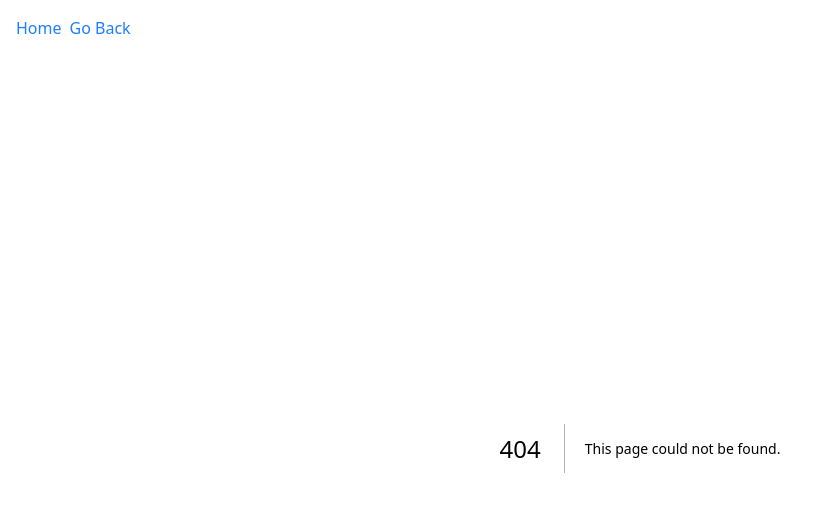
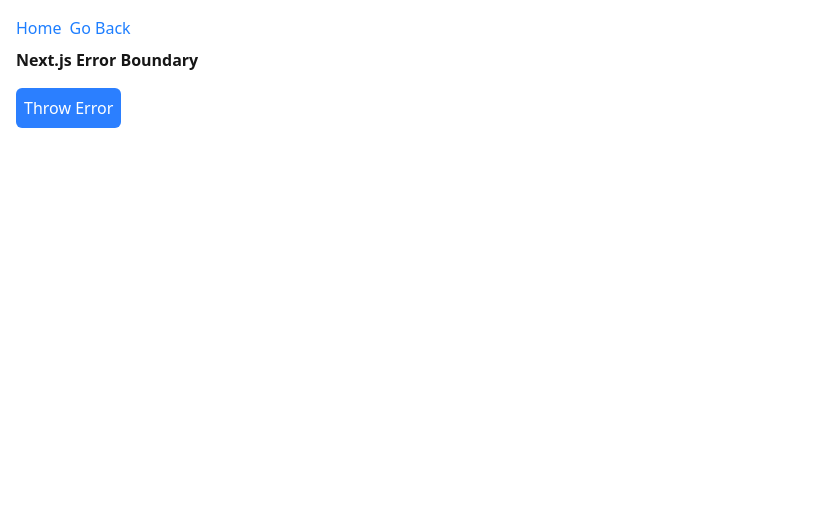
Before and after one commit to emanuelefavero/react-typescript, a Next.js app: page /error-boundaries/nextjs-error-boundary in a window 1280 px wide. Before the commit this address had no page. Shown: the top 512 px of the page, without its empty margins (0-827 px from the left). Built offline with nearby package versions, Linux system fonts and the light colour scheme.

Commit message:
feat: add /error-boundaries/nextjs-error-boundary

```diff
--- /dev/null
+++ b/src/app/error-boundaries/nextjs-error-boundary/BuggyComponent.tsx
@@ -0,0 +1,26 @@
+'use client'
+
+import Button from '@/components/shared/Button'
+import { useState } from 'react'
+
+// * This component simply throws an error when the button is clicked
+
+export default function Component() {
+  const [throwError, setThrowError] = useState(false)
+
+  if (throwError) {
+    throw new Error('Error from BuggyComponent')
+  }
+
+  return (
+    <>
+      <Button
+        onClick={() => {
+          setThrowError(true)
+        }}
+      >
+        Throw Error
+      </Button>
+    </>
+  )
+}
--- /dev/null
+++ b/src/app/error-boundaries/nextjs-error-boundary/error.tsx
@@ -0,0 +1,29 @@
+'use client'
+
+import Button from '@/components/shared/Button'
+import { useEffect } from 'react'
+
+export default function Error({
+  error,
+  reset,
+}: {
+  error: Error & { digest?: string }
+  reset: () => void
+}) {
+  useEffect(() => {
+    console.error(error) // Log the error to an error reporting service
+  }, [error])
+
+  return (
+    <>
+      <h2 className='mb-4'>Something went wrong!</h2>
+      <Button
+        onClick={
+          () => reset() // Re-render the segment
+        }
+      >
+        Try again
+      </Button>
+    </>
+  )
+}
--- /dev/null
+++ b/src/app/error-boundaries/nextjs-error-boundary/page.tsx
@@ -0,0 +1,10 @@
+import BuggyComponent from './BuggyComponent'
+
+export default function Page() {
+  return (
+    <>
+      <h1 className='mb-4'>Next.js Error Boundary</h1>
+      <BuggyComponent />
+    </>
+  )
+}
--- a/src/app/error-boundaries/page.tsx
+++ b/src/app/error-boundaries/page.tsx
@@ -11,6 +11,11 @@
             React Error Boundary
           </Link>
         </li>
+        <li>
+          <Link href='/error-boundaries/nextjs-error-boundary'>
+            Next.js Error Boundary
+          </Link>
+        </li>
       </ul>
     </>
   )
```
